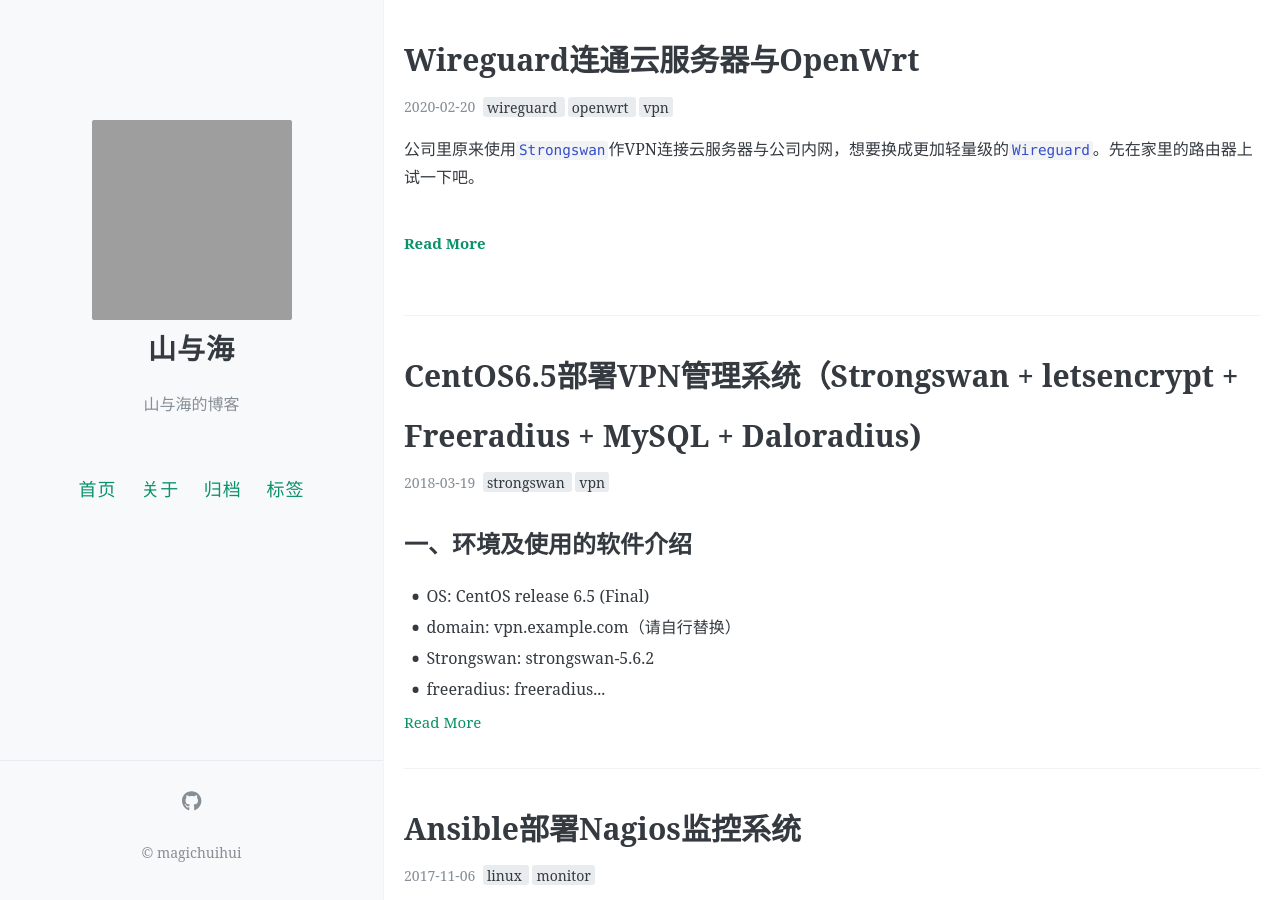
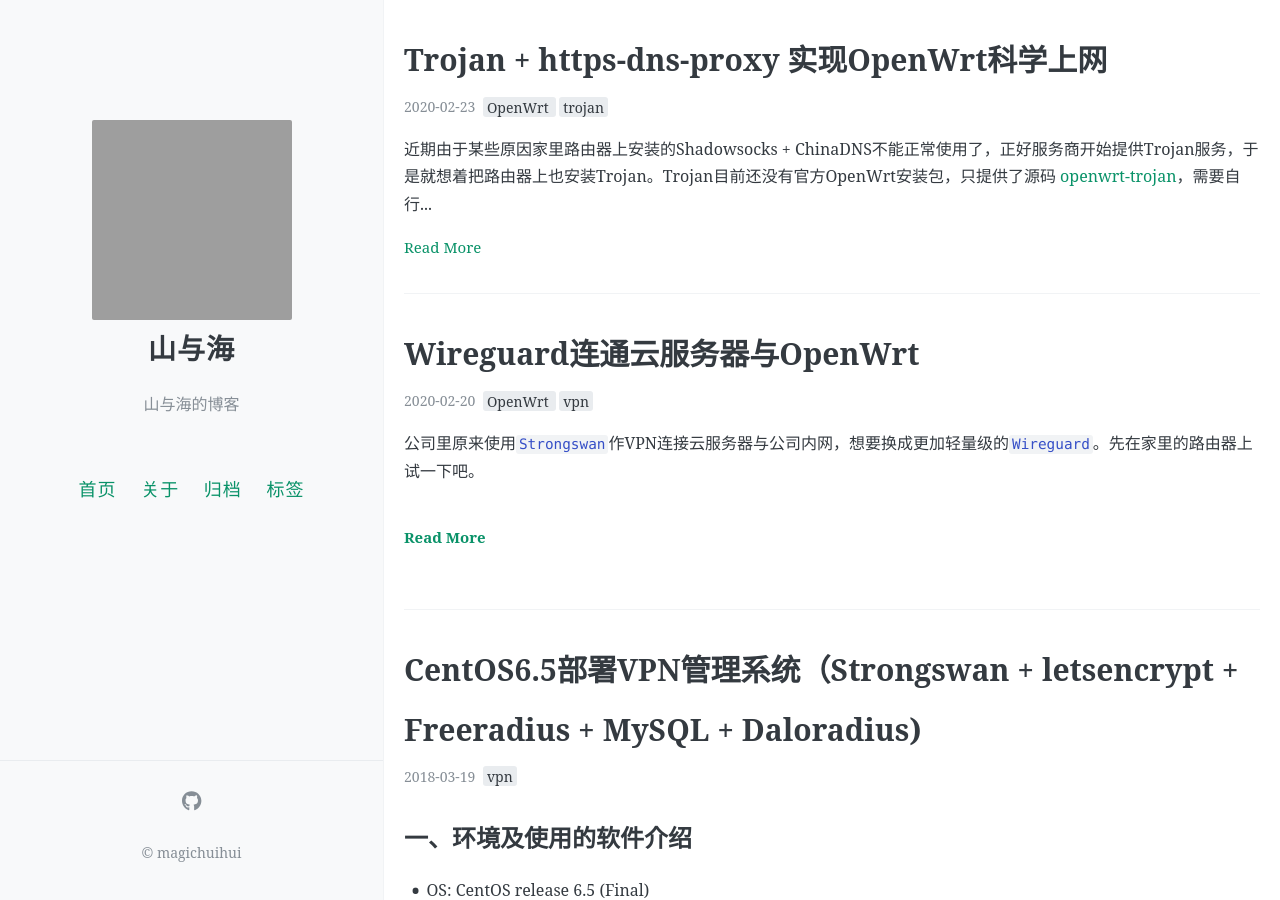
Before and after one commit to magichuihui/magichuihui.github.io, a Jekyll site: the page built from index.html, in a window 1280 px wide and 900 px high. Built offline with Jekyll 4.4.1, drawn with Linux system fonts in a browser that asks for light colours; nearby versions of some CDN libraries; the list of posts is cut into pages by our own code; comment, search, counter and statistics services are not loaded; some of the changed lines change nothing that is shown; grey boxes are pictures that could not be loaded.

Commit message:
trojan-doh

````diff
--- a/_posts/2018-03-19-strongswan-radius.md
+++ b/_posts/2018-03-19-strongswan-radius.md
@@ -2,7 +2,7 @@
 layout: post
 title: CentOS6.5部署VPN管理系统（Strongswan + letsencrypt + Freeradius + MySQL + Daloradius)
 date: 2018-03-19
-tags: [strongswan, vpn]
+tags: [vpn]
 comments: true
 ---
 
--- a/_posts/2020-02-20-wireguard-openwrt.md
+++ b/_posts/2020-02-20-wireguard-openwrt.md
@@ -2,7 +2,7 @@
 layout: post
 title: Wireguard连通云服务器与OpenWrt
 date: 2020-02-20
-tags: [wireguard, openwrt, vpn]
+tags: [OpenWrt, vpn]
 comments: true
 ---
 
--- /dev/null
+++ b/_posts/2020-02-23-trojan-doh.md
@@ -0,0 +1,219 @@
+---
+layout: post
+title: Trojan + https-dns-proxy 实现OpenWrt科学上网
+date: 2020-02-23
+tags: [OpenWrt, trojan]
+comments: true
+---
+
+近期由于某些原因家里路由器上安装的Shadowsocks + ChinaDNS不能正常使用了，正好服务商开始提供Trojan服务，于是就想着把路由器上也安装Trojan。Trojan目前还没有官方OpenWrt安装包，只提供了源码 [openwrt-trojan](https://github.com/trojan-gfw/openwrt-trojan)，需要自行编译。
+
+安装过程分为一下三步：
+
+* 配置`Trojan`作为透明代理，类似于`ss-redir`的功能
+* 设置`iptables`规则，使国内跟国外流量分流
+* 通过`https-dns-proxy`解决DNS污染
+
+## 环境
+
+* Fedora 31 Workstation
+* OpenWrt 19.07.1
+
+
+## 编译并安装Trojan
+
+我这里是在`Fedora 31`下进行编译的，FreeBSD下没有成功。具体方法可以参考官方文档[<sup>1</sup>](#refer-1)。
+
+1. 安装依赖
+
+    ```bash
+dnf groupinstall "Development Tools"
+dnf groupinstall "C Development Tools and Libraries"
+dnf install python2
+    ```
+2. 下载源码
+
+    ```bash
+git clone https://git.openwrt.org/openwrt/openwrt.git
+git clone https://github.com/trojan-gfw/openwrt-trojan.git
+cd openwrt
+# 选择路由器固件的分支
+git checkout v19.07.1
+mv ../openwrt-trojan/trojan ../openwrt-trojan/openssl1.1 package/
+    ```
+
+这里一定选择跟路由器固件版本相同的分支，否则可能会有安装包版本冲突
+
+3. 编译，参考资料[<sup>2</sup>](#refer-2)
+
+    ```bash
+# 更新库
+./scripts/feeds update -a
+./scripts/feeds install -a
+
+make menuconfig
+    ```
+
+这里的`Target System`的选择可以从OpenWrt的设备页面寻找，例如：[WNDR4300](https://openwrt.org/toh/hwdata/netgear/netgear_wndr4300_v1)。选中`Package the OpenWrt-based Toolchain`，然后在下面的package里找到并选择`trojan`（M才会编译成.ipk)。
+
+```bash
+make -j5 V=s 2>&1 | tee build.log | grep -i '[^_-"a-z]error[^_-.a-z]'
+```
+
+漫长地等待之后在`bin`目录里可以找到 `trojan-1.4.1xxxxx.ipk`，上传到路由器的 `/tmp` 目录供我们安装。
+
+4. 安装Trojan
+
+    登录路由器安装`Trojan`
+
+```bash
+opkg update
+opkg install /tmp/trojan-1.4.1xxxxx.ipk
+```
+
+因为我们是作为透明代理来使用，所以模式要选择 nat。如果选择client模式此时在路由器上已经可以作为socks5代理使用。
+
+```bash
+cat > /etc/trojan.json <<'EOF'
+{
+    "run_type": "nat",
+    "local_addr": "127.0.0.1",
+    "local_port": 1080,
+    "remote_addr": "example.com",
+    "remote_port": 443,
+    "password": [
+        "password1"
+    ],
+    "log_level": 1,
+    "ssl": {
+        "verify": true,
+        "verify_hostname": true,
+        "cert": "",
+        "cipher": "ECDHE-ECDSA-AES128-GCM-SHA256:ECDHE-RSA-AES128-GCM-SHA256:ECDHE-ECDSA-CHACHA20-POLY1305:ECDHE-RSA-CHACHA20-POLY1305:ECDHE-ECDSA-AES256-GCM-SHA384:ECDHE-RSA-AES256-GCM-SHA384:ECDHE-ECDSA-AES256-SHA:ECDHE-ECDSA-AES128-SHA:ECDHE-RSA-AES128-SHA:ECDHE-RSA-AES256-SHA:DHE-RSA-AES128-SHA:DHE-RSA-AES256-SHA:AES128-SHA:AES256-SHA:DES-CBC3-SHA",
+        "cipher_tls13": "TLS_AES_128_GCM_SHA256:TLS_CHACHA20_POLY1305_SHA256:TLS_AES_256_GCM_SHA384",
+        "sni": "",
+        "alpn": [
+            "h2",
+            "http/1.1"
+        ],
+        "reuse_session": true,
+        "session_ticket": false,
+        "curves": ""
+    },
+    "tcp": {
+        "no_delay": true,
+        "keep_alive": true,
+        "reuse_port": false,
+        "fast_open": false,
+        "fast_open_qlen": 20
+    }
+}
+EOF
+```
+
+## 配置iptables
+
+因我之前已经装了shadowsocks，iptables已经由`/usr/bin/ss-rules`设置好了，所以我直接在`/etc/init.d/trojan`里加上shadowsocks关于防火墙的设置。下面我们不使用ss-rules，而是直接设置iptables。iptables设置方法参考[<sup>3</sup>](#refer-3)，Chnroute参考[<sup>4</sup>](#refer-4)
+
+新建一个文件 /usr/bin/trojan-up.sh，在trojan启动时设置防火墙。内容如下
+
+```bash
+#!/bin/sh
+
+SOCKS_SERVER=x.x.x.x
+# Setup the ipset
+ipset -! restore <<-EOF
+    create chnroute hash:net hashsize 64
+    $(for ip in $(cat /etc/chnroute.txt); do echo "add chnroute $ip"; done)
+EOF
+
+# nat SHADOWSOCKS
+iptables -t nat -N SHADOWSOCKS
+iptables -t mangle -N SHADOWSOCKS
+
+# Allow connection to the server
+iptables -t nat -A SHADOWSOCKS -d $SOCKS_SERVER -j RETURN
+
+# Allow connection to reserved networks
+iptables -t nat -A SHADOWSOCKS -d 0.0.0.0/8 -j RETURN
+iptables -t nat -A SHADOWSOCKS -d 10.0.0.0/8 -j RETURN
+iptables -t nat -A SHADOWSOCKS -d 127.0.0.0/8 -j RETURN
+iptables -t nat -A SHADOWSOCKS -d 100.64.0.0/10 -j RETURN
+iptables -t nat -A SHADOWSOCKS -d 192.0.0.0/24 -j RETURN
+iptables -t nat -A SHADOWSOCKS -d 192.0.2.0/24  -j RETURN
+iptables -t nat -A SHADOWSOCKS -d 192.31.196.0/24 -j RETURN
+iptables -t nat -A SHADOWSOCKS -d 192.52.193.0/24 -j RETURN
+iptables -t nat -A SHADOWSOCKS -d 192.88.99.0/2 -j RETURN
+iptables -t nat -A SHADOWSOCKS -d 192.175.48.0/24 -j RETURN
+iptables -t nat -A SHADOWSOCKS -d 198.18.0.0/15 -j RETURN
+iptables -t nat -A SHADOWSOCKS -d 198.51.100.0/24 -j RETURN
+iptables -t nat -A SHADOWSOCKS -d 203.0.113.0/24 -j RETURN
+iptables -t nat -A SHADOWSOCKS -d 169.254.0.0/16 -j RETURN
+iptables -t nat -A SHADOWSOCKS -d 172.16.0.0/12 -j RETURN
+iptables -t nat -A SHADOWSOCKS -d 192.168.0.0/16 -j RETURN
+iptables -t nat -A SHADOWSOCKS -d 224.0.0.0/4 -j RETURN
+iptables -t nat -A SHADOWSOCKS -d 240.0.0.0/4 -j RETURN
+
+# Allow connection to chinese IPs
+iptables -t nat -A SHADOWSOCKS -p tcp -m set --match-set chnroute dst -j RETURN
+
+# Redirect to Shadowsocks
+iptables -t nat -A SHADOWSOCKS -p tcp -j REDIRECT --to-port 1080
+
+iptables -t nat -A OUTPUT -p tcp -j SHADOWSOCKS
+
+# Apply the rules
+iptables -t nat -A PREROUTING -p tcp -j SHADOWSOCKS
+iptables -t mangle -A PREROUTING -j SHADOWSOCKS
+```
+
+Trojan关闭时，清理iptables规则的文件 `/usr/bin/trojan-down.sh`
+
+```bash
+#!/bin/sh
+
+iptables -t nat -D PREROUTING -p tcp -j SHADOWSOCKS
+iptables -t mangle -D PREROUTING -j SHADOWSOCKS
+
+iptables -t nat -D OUTPUT -p tcp -j SHADOWSOCKS
+iptables -t nat -F SHADOWSOCKS
+iptables -t nat -X SHADOWSOCKS
+iptables -t mangle -F SHADOWSOCKS
+iptables -t mangle -X SHADOWSOCKS
+ipset destroy chnroute
+```
+
+然后在`Trojan`的启动文件`/etc/init.d/trojan`脚本加上这2个文件，这样iptables规则跟随trojan生灭。
+
+## https-dns-proxy 解决DNS污染[<sup>5</sup>](#refer-5)
+
+```bash
+opkg update
+opkg install luci-app-https-dns-proxy https-dns-proxy
+```
+
+安装完成默认已经配置好了，在Luci界面查看 `dnsmasq` 的 `DNS forwardings` 是否设置成功。
+
+至此又可以科学上网啦。
+
+## 参考
+
+<div id="refer-1"></div>
+
+- [1] [OpenWrt Build system – Installation](https://openwrt.org/docs/guide-developer/build-system/install-buildsystem)
+
+<div id="refer-2"></div>
+
+- [2] [编译环境 – 使用说明](https://openwrt.org/start?id=zh/docs/guide-developer/build-system/use-buildsystem)
+
+<div id="refer-3"></div>
+
+- [3] [iptables-linux](https://github.com/yangchuansheng/love-gfw/blob/master/docs/iptables-linux.md)
+
+<div id="refer-4"></div>
+
+- [4] [ChinaDNS for OpenWrt](https://github.com/aa65535/openwrt-chinadns)
+
+<div id="refer-5"></div>
+
+- [5] [DNS over HTTPS with Dnsmasq and https-dns-proxy](https://openwrt.org/docs/guide-user/services/dns/doh_dnsmasq_https-dns-proxy)
````
